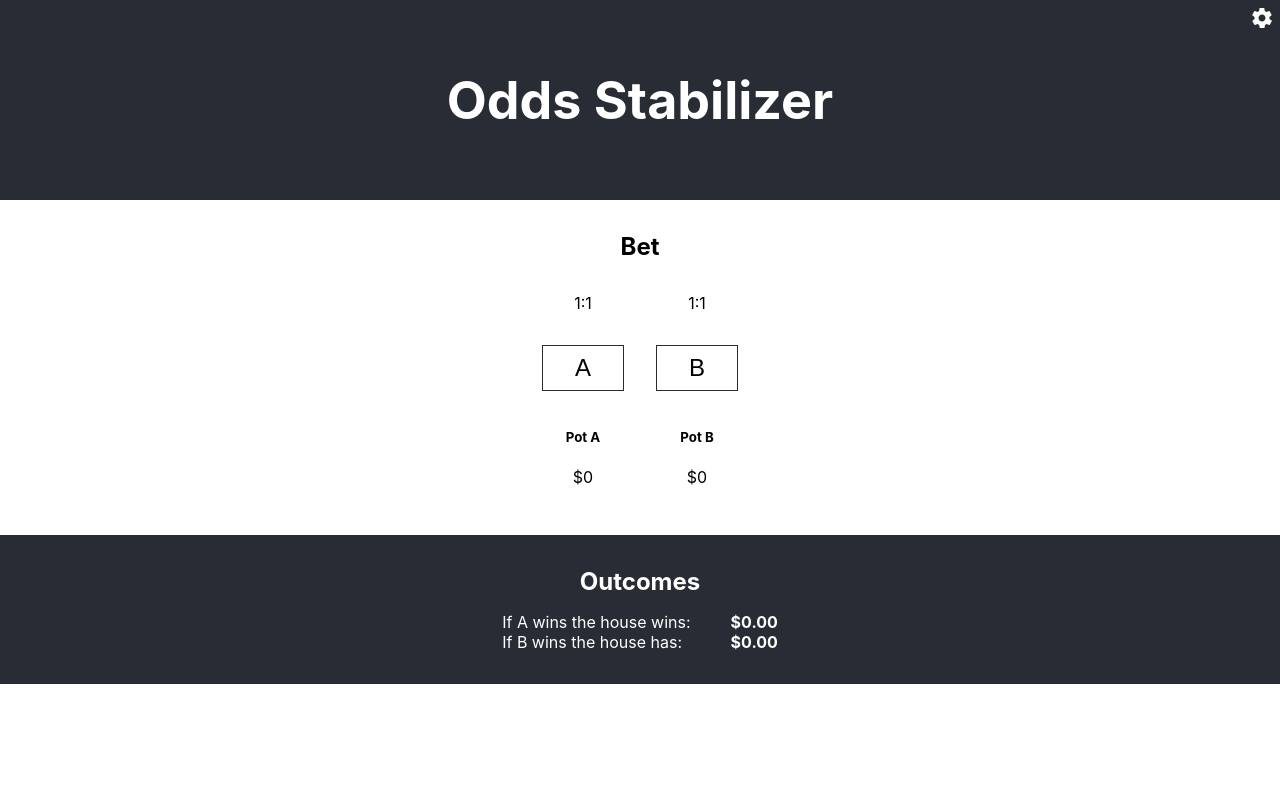
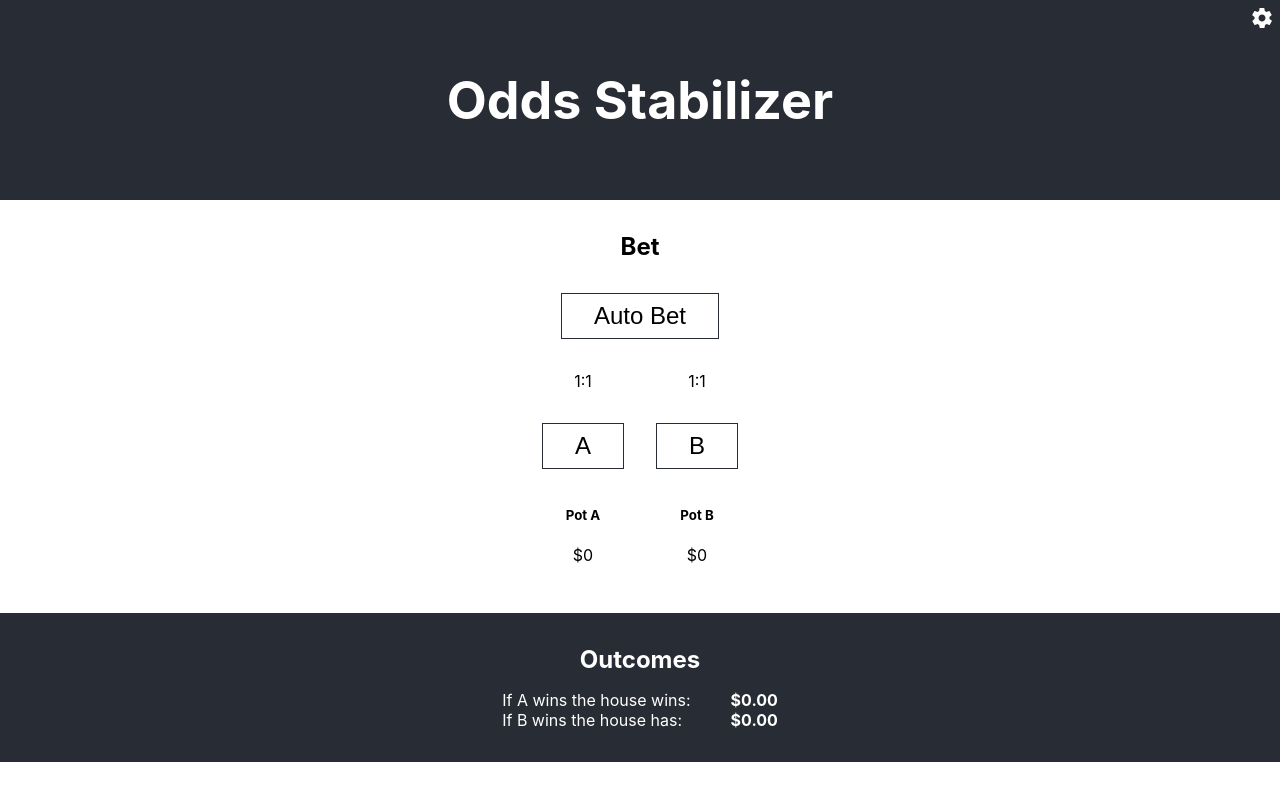
Before and after one commit to royvandewater/odds-stabilizer, a React (Create React App) app: page /#/ in a window 1280 px wide. Shown: the top 800 px of the page. Built offline with nearby package versions, Linux system fonts and the light colour scheme.

Commit message:
Add useless autobet button

```diff
--- /dev/null
+++ b/src/components/BetGrid.js
@@ -0,0 +1,9 @@
+import styled from '@emotion/styled'
+
+const BetGrid = styled.div`
+  max-width: 400px;
+  display: grid;
+  grid-template-columns: auto auto;
+`
+
+export default BetGrid
--- /dev/null
+++ b/src/components/Button.js
@@ -0,0 +1,11 @@
+import styled from '@emotion/styled'
+
+const Button = styled.button`
+  background-color: transparent;
+  border: solid 1px #282c34;
+  font-size: 24px;
+  padding: 8px 32px;
+  margin: 16px;
+`
+
+export default Button
--- /dev/null
+++ b/src/components/ManualBet.js
@@ -0,0 +1,34 @@
+import React from 'react'
+import PropTypes from 'prop-types'
+
+import { BookType, OddsType } from 'types'
+import BetGrid from 'components/BetGrid'
+import Button from 'components/Button'
+import sumCost from 'utils/sumCost'
+
+const ManualBet = ({ betOnA, betOnB, book, odds }) => (
+  <BetGrid>
+    <p>{odds.a.cost}:{odds.a.payout}</p>
+    <p>{odds.b.cost}:{odds.b.payout}</p>
+    <Button onClick={betOnA}>A</Button>
+    <Button onClick={betOnB}>B</Button>
+    <div>
+      <h5>Pot A</h5>
+      <p>${sumCost(book.a)}</p>
+    </div>
+
+    <div>
+      <h5>Pot B</h5>
+      <p>${sumCost(book.b)}</p>
+    </div>
+  </BetGrid>
+)
+
+ManualBet.propTypes = {
+  betOnA: PropTypes.func.isRequired,
+  betOnB: PropTypes.func.isRequired,
+  book: BookType.isRequired,
+  odds: OddsType.isRequired,
+}
+
+export default ManualBet
--- a/src/pages/MainPage.js
+++ b/src/pages/MainPage.js
@@ -3,7 +3,9 @@ import styled from '@emotion/styled'
 import fraction from 'fraction-calculator'
 
 import Bets from 'components/Bets'
+import Button from 'components/Button'
 import Layout from 'components/Layout'
+import ManualBet from 'components/ManualBet'
 import SettingsHeader from 'components/SettingsHeader'
 import sumCost from 'utils/sumCost'
 import sumPayout from 'utils/sumPayout'
@@ -14,14 +16,6 @@ const houseWinningsForB = book => sumCost(book.a) - sumPayout(book.b)
 const H2 = styled.h2`
   font-size: 24px;
   margin: 0;
-`
-
-const BetButton = styled.button`
-  background-color: transparent;
-  border: solid 1px #282c34;
-  font-size: 24px;
-  padding: 8px 32px;
-  margin: 16px;
 `
 
 const Section = styled.section`
@@ -47,12 +41,6 @@ const SectionError = styled(Section)`
   pre {
     text-align: left;
   }
-`
-
-const BetGrid = styled.div`
-  max-width: 400px;
-  display: grid;
-  grid-template-columns: auto auto;
 `
 
 const OutcomeGrid = styled.div`
@@ -86,6 +74,13 @@ const BookGrid = styled.div`
   }
 `
 
+const ToggleButton = styled(Button)`
+  ${({ value }) => value && `
+    background-color: #282c34;
+    color: white;
+  `}
+`
+
 const defaultOdds = {
   a: { cost: 1, payout: 1 },
   b: { cost: 1, payout: 1 },
@@ -113,13 +108,12 @@ const assertOddsValid = odds => {
   if (typeof odds.b.payout !== 'number') throw new OddsFnError('odds calculation function did not return a number for "b.payout"', odds)
 }
 
-
-
 const MainPage = () => {
   const [settings, setSettings] = React.useState(defaultSettings)
   const [book, setBook] = React.useState({ a: [], b: [] })
   const [odds, setOdds] = React.useState(defaultOdds)
   const [error, setError] = React.useState(null)
+  const [autoBet, setAutoBet] = React.useState(false)
 
   React.useEffect(() => {
     try {
@@ -147,22 +141,14 @@ const MainPage = () => {
           </SectionError>)}
         <Section>
           <H2>Bet</H2>
-          <BetGrid>
-            <p>{odds.a.cost}:{odds.a.payout}</p>
-            <p>{odds.b.cost}:{odds.b.payout}</p>
-            <BetButton onClick={betOnA}>A</BetButton>
-            <BetButton onClick={betOnB}>B</BetButton>
-            <div>
-              <h5>Pot A</h5>
-              <p>${sumCost(book.a)}</p>
-            </div>
-
-            <div>
-              <h5>Pot B</h5>
-              <p>${sumCost(book.b)}</p>
-            </div>
-
-          </BetGrid>
+          <ToggleButton
+            value={autoBet}
+            onClick={() => setAutoBet(!autoBet)} >
+              Auto Bet
+          </ToggleButton>
+          {autoBet
+            ? <h2>Auto Bet coming soon™</h2>
+            : <ManualBet betOnA={betOnA} betOnB={betOnB} book={book} odds={odds} />}
         </Section>
         <SectionOutcome>
           <H2>Outcomes</H2>
--- /dev/null
+++ b/src/types.js
@@ -0,0 +1,21 @@
+import PropTypes from 'prop-types'
+
+export const OddType = PropTypes.shape({
+  cost: PropTypes.number.isRequired,
+  payout: PropTypes.number.isRequired,
+})
+
+export const OddsType = PropTypes.shape({
+  a: OddType,
+  b: OddType,
+})
+
+export const BetType = PropTypes.shape({
+  amount: PropTypes.number.isRequired,
+  odds: OddType,
+})
+
+export const BookType = PropTypes.shape({
+  a: PropTypes.arrayOf(BetType).isRequired,
+  b: PropTypes.arrayOf(BetType).isRequired,
+})
```
